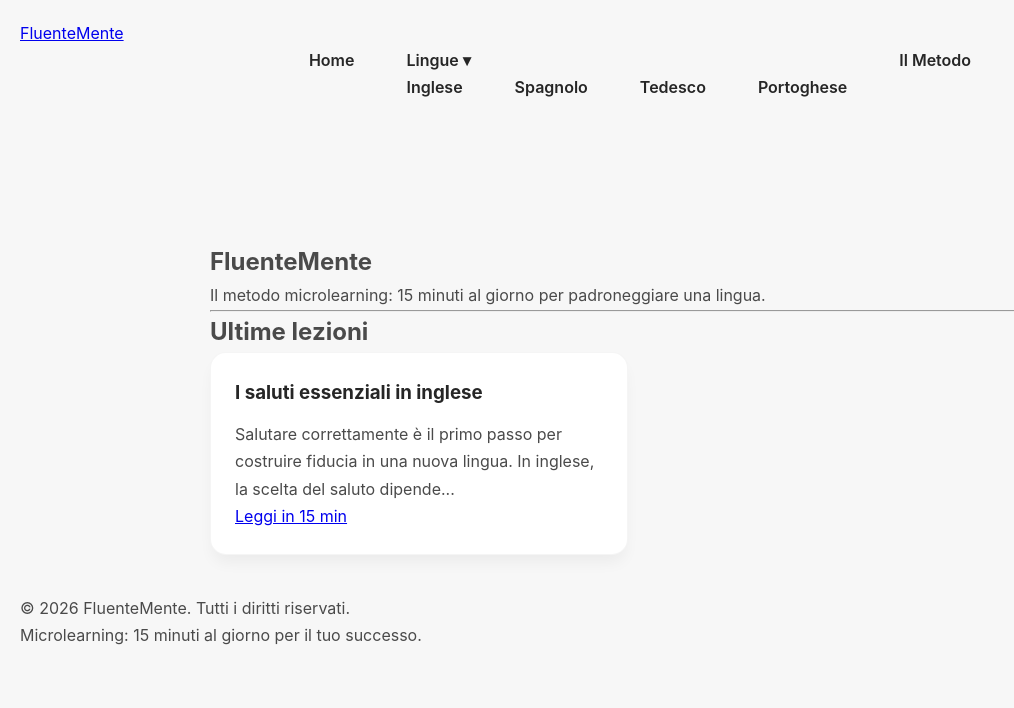
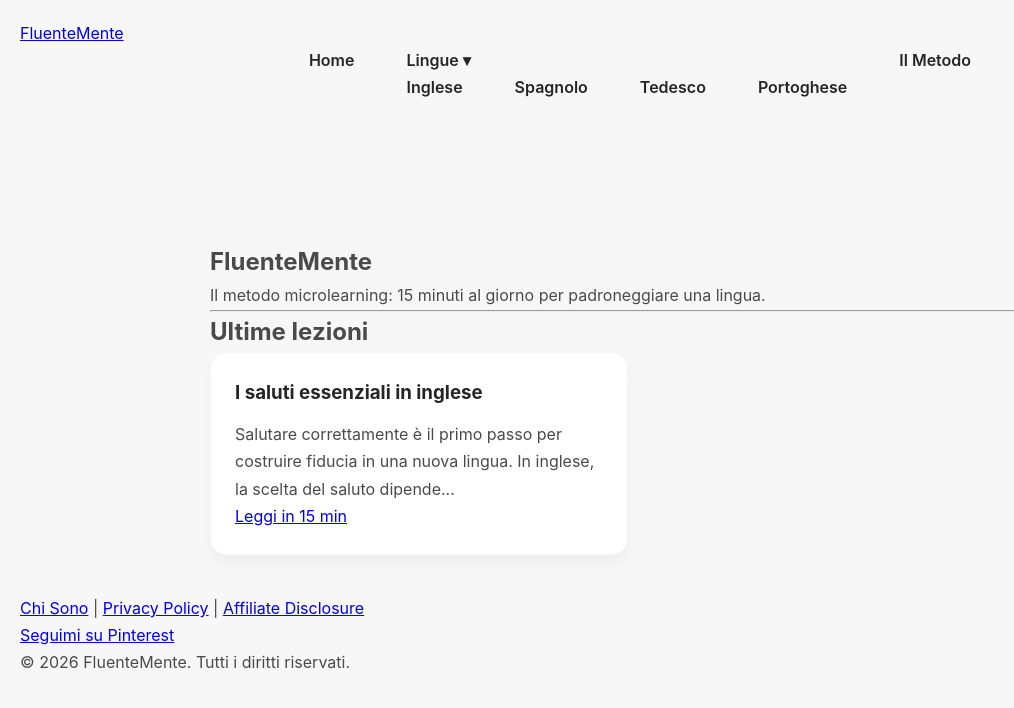
Before and after one commit to Nausica-c/Fluente-Mente, a Jekyll site: the page built from index.html, in a window 1280 px wide. Shown: the top 708 px of the page, without its empty margins (0-1014 px from the left). Built offline with Jekyll 4.4.1, drawn with Linux system fonts in a browser that asks for light colours.

Commit message:
Update footer.html

```diff
--- a/_includes/footer.html
+++ b/_includes/footer.html
@@ -1,6 +1,13 @@
 <footer class="site-footer">
-    <div class="footer-content">
-        <p>&copy; {{ 'now' | date: "%Y" }} FluenteMente. Tutti i diritti riservati.</p>
-        <p>Microlearning: 15 minuti al giorno per il tuo successo.</p>
-    </div>
+  <div class="footer-links">
+    <a href="{{ '/chi-sono/' | relative_url }}">Chi Sono</a> |
+    <a href="{{ '/privacy-policy/' | relative_url }}">Privacy Policy</a> |
+    <a href="{{ '/affiliate-disclosure/' | relative_url }}">Affiliate Disclosure</a>
+  </div>
+
+  <div class="social-links">
+    <a href="https://pinterest.com/tuo-profilo" target="_blank">Seguimi su Pinterest</a>
+  </div>
+
+  <p>&copy; {{ 'now' | date: "%Y" }} FluenteMente. Tutti i diritti riservati.</p>
 </footer>
```
